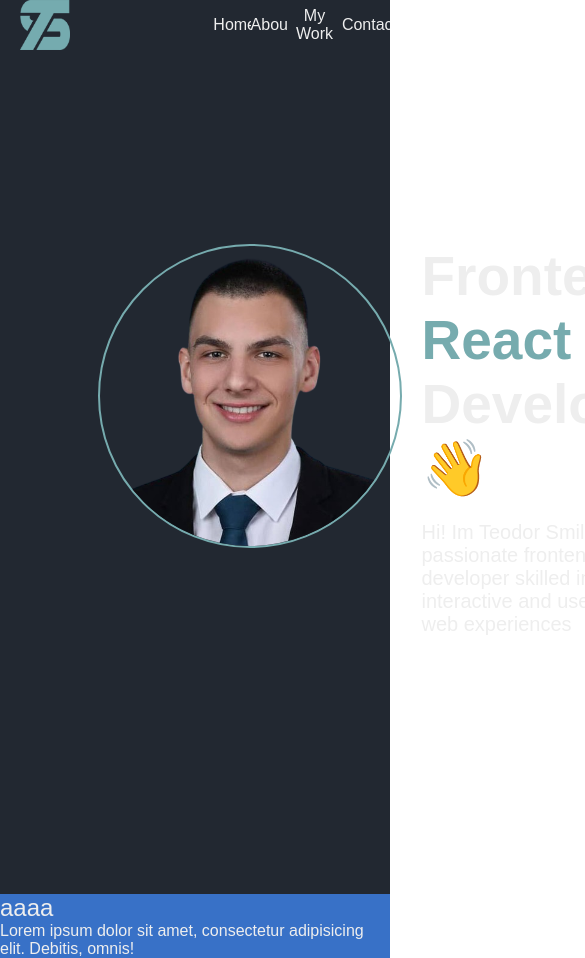
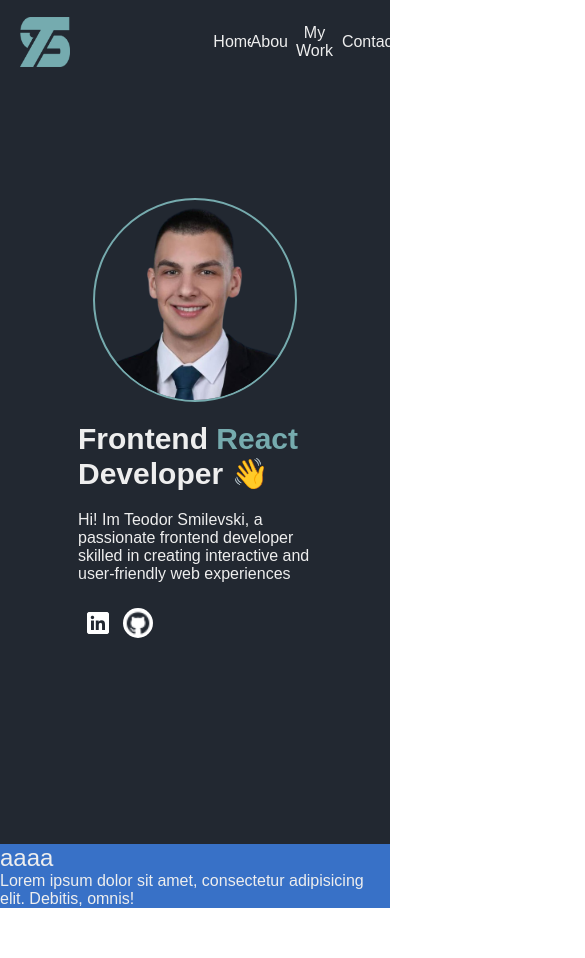
Before and after one commit to teodorSmilevski/personal-portfolio, a React (Vite) app: page / in a window 390 px wide. Shown: the top 958 px of the page, 585 px wide, since content can reach past the window. After the commit the page ends 908 px from the top, so only its background shows below. Built offline with nearby package versions, Linux system fonts and the light colour scheme.

Commit message:
Made changes to media query

```diff
--- a/index.html
+++ b/index.html
@@ -2,7 +2,8 @@
 <html lang="en">
   <head>
     <meta charset="UTF-8" />
-    <meta name="viewport" content="width=device-width, initial-scale=1.0" />
+    <meta name="viewport" content="width=device-width, initial-scale=1" />
+
     <title>Portfolio</title>
   </head>
   <body>
--- a/src/index.css
+++ b/src/index.css
@@ -13,16 +13,12 @@
 }
 
 #navbar {
-  /* position: fixed; */
-  /* left: 0px;
-  right: 0px;
-  top: 0px; */
-  /* height: 10vh; */
+  height: 10vh;
+  position: absolute;
   display: grid;
   width: 100%;
-  grid-template-columns: 5fr 2fr;
+  grid-template-columns: 5fr 3fr;
   background-color: #222831;
-  z-index: 1;
 }
 .navbar-links {
   display: flex;
@@ -58,9 +54,6 @@
   width: 100%;
   height: 100vh;
   margin: 0;
-  /* left: 0px;
-  right: 0px;
-  top: 0px; */
   display: flex;
   justify-content: center;
   align-items: center;
@@ -111,3 +104,79 @@
   background-color: #3871c7;
   z-index: 1;
 }
+
+/* SECTION: MEDIA QUERY */
+/* TODO: media query za navbarot */
+@media screen and (max-width: 384px) {
+  .header-content > img {
+    width: 150px;
+    height: 150px;
+  }
+  .header-content {
+    width: 80%;
+    display: flex;
+    flex-direction: column;
+    align-items: center;
+  }
+  .main-text-content h1 {
+    font-size: 30px;
+    font-weight: 700;
+  }
+  .main-text-content p {
+    font-size: 16px;
+  }
+}
+@media screen and (min-width: 385px) and (max-width: 480px) {
+  .header-content > img {
+    width: 200px;
+    height: 200px;
+  }
+  .header-content {
+    width: 60%;
+    display: flex;
+    flex-direction: column;
+    align-items: center;
+  }
+  .main-text-content h1 {
+    font-size: 30px;
+    font-weight: 700;
+  }
+  .main-text-content p {
+    font-size: 16px;
+  }
+}
+@media screen and (min-width: 481px) and (max-width: 768px) {
+  .header-content {
+    width: 70%;
+    grid-template-columns: 1fr;
+  }
+  .header-content > img {
+    display: none;
+  }
+  .main-text-content h1 {
+    font-size: 45px;
+    font-weight: 700;
+  }
+  .main-text-content p {
+    font-size: 20px;
+  }
+  .link-logos img {
+    width: 50px;
+    height: 50px;
+  }
+}
+@media screen and (min-width: 769px) and (max-width: 1039px) {
+  .header-content {
+    width: 80%;
+    grid-template-columns: 1fr 3fr;
+  }
+  .header-content > img {
+    width: 250px;
+    height: 250px;
+  }
+}
+@media screen and (min-width: 1040px) and (max-width: 1460px) {
+  .header-content {
+    width: 70%;
+  }
+}
```
